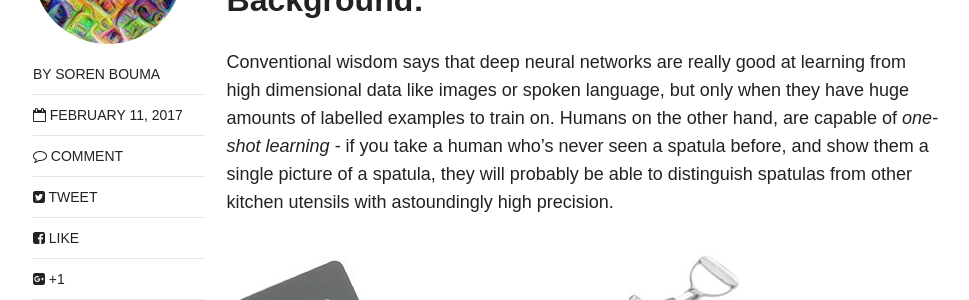
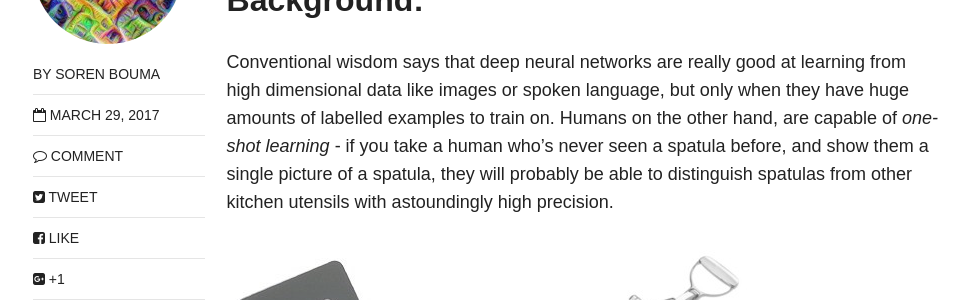
Before and after one commit to sorenbouma/sorenbouma.github.io, a Jekyll site: the page built from _posts/blog/2017-02-11-oneshot.md, in a window 1280 px wide and 900 px high, scrolled down 948 px. Shown: the part 153-453 px from the top of the window, without its empty margins (153-1122 px from the left). Built offline with Jekyll 4.4.1, drawn with Linux system fonts in a browser that asks for light colours; nearby versions of some CDN libraries; formulas are drawn with MathJax 3; comment, search, counter and statistics services are not loaded.

Commit message:
fixed mistakes

```diff
--- a/_posts/blog/2017-02-11-oneshot.md
+++ b/_posts/blog/2017-02-11-oneshot.md
@@ -2,7 +2,7 @@
 layout: post
 title:  One Shot Learning with Siamese Networks in Keras!
 categories: blog
-date: 2017-02-11
+date: 2017-03-29
 published: true
 share: true
 image:
```
